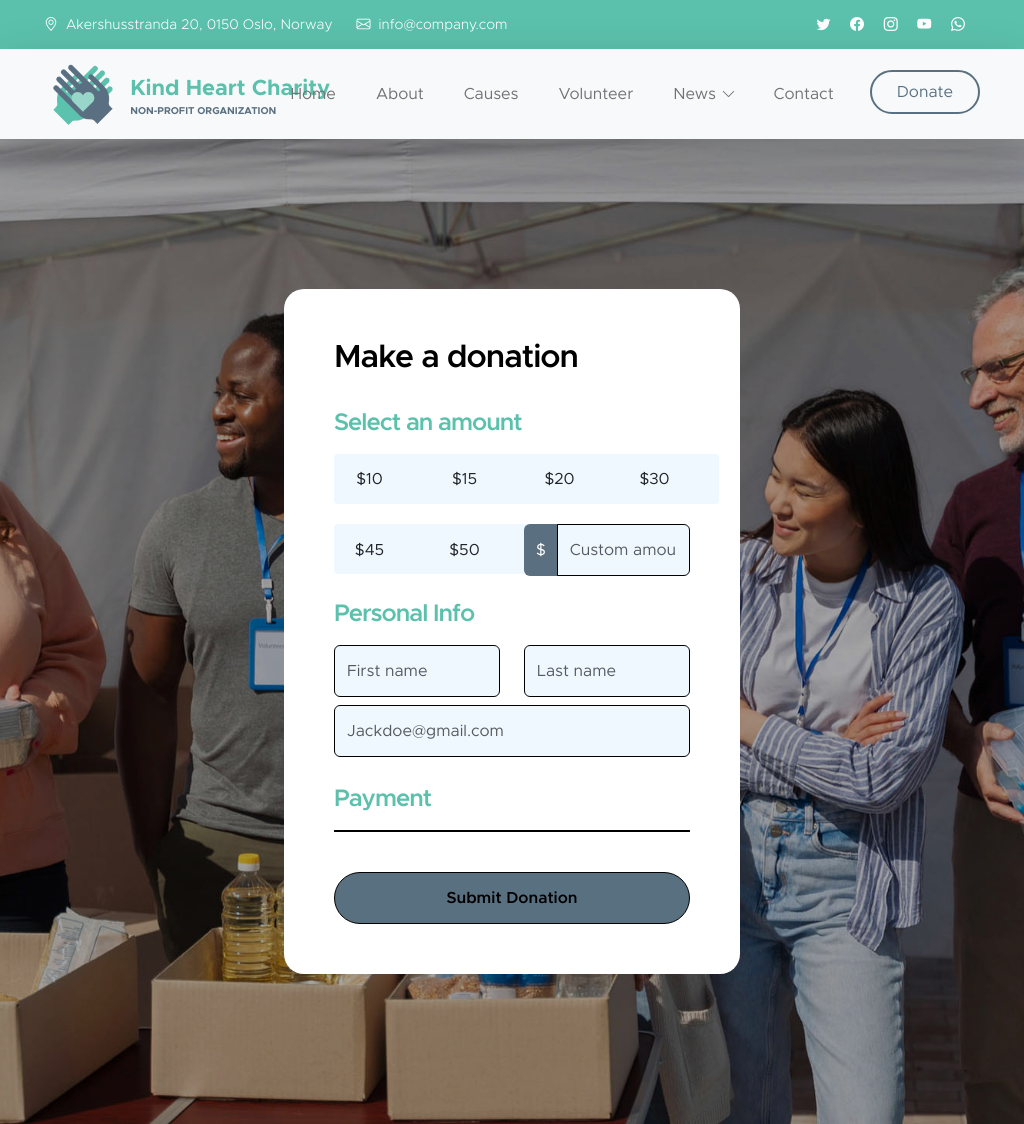
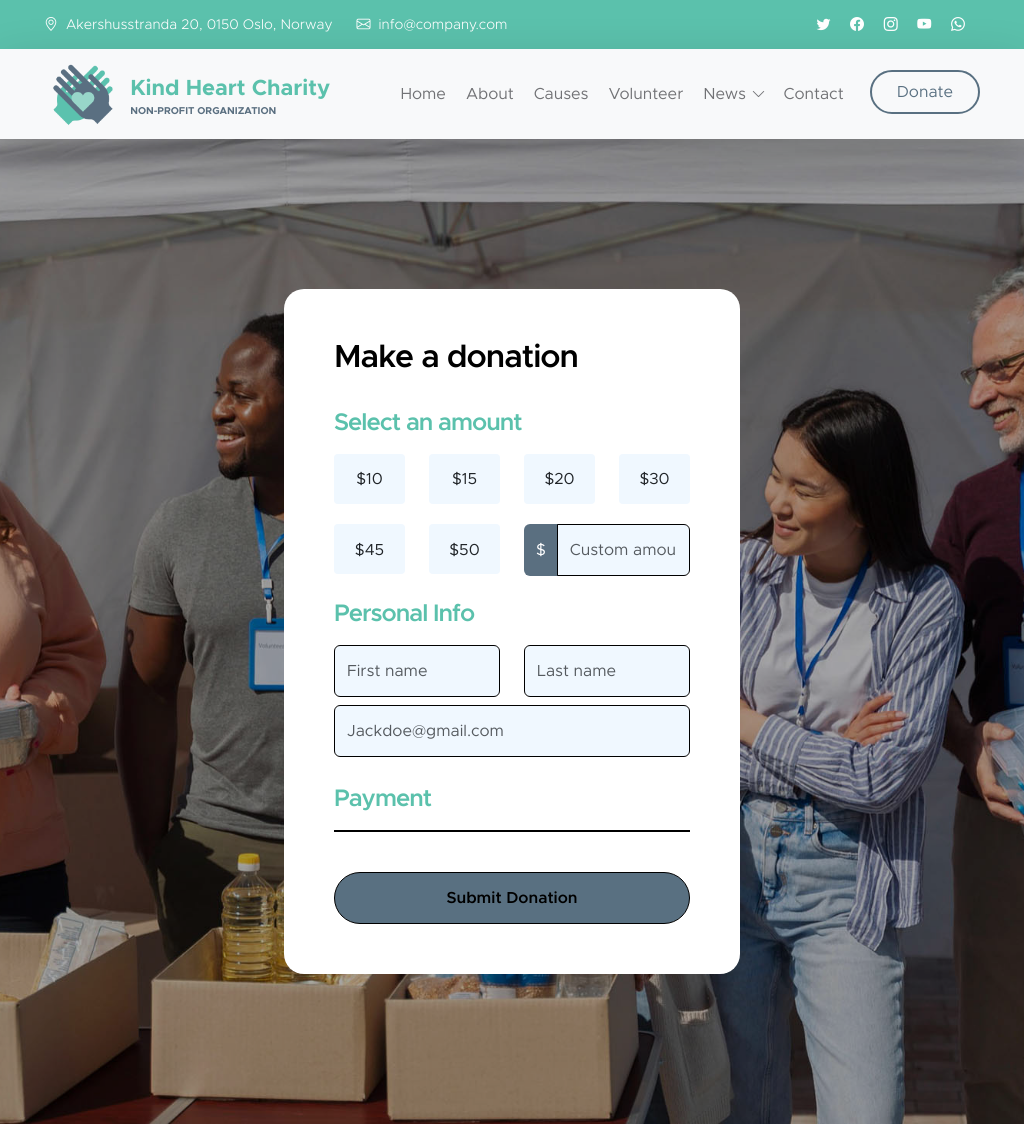
Before and after one commit to SVDotsenko/portfolio-project-5, a Django app: page /donate/1 in a window 1024 px wide. Run offline with Django 4.2, Linux system fonts and the light colour scheme; some libraries are stand-ins or nearby versions.

Commit message:
Bug fix: styles for adaptive design

```diff
--- a/static/css/base.css
+++ b/static/css/base.css
@@ -1167,7 +1167,7 @@ blockquote::before {
   width: 100%;
   margin-top: 0;
   margin-left: 0;
-  padding: 25px 50px;
+  padding: 25px 0;
   transition: all 0.5s;
 }
 
@@ -1652,3 +1652,9 @@ blockquote::before {
     padding: 25px;
   }
 }
+
+@media (min-width: 992px) and (max-width: 1199px) {
+  .navbar-expand-lg .navbar-nav .nav-link {
+    padding: 20px 10px;
+  }
+}
```
